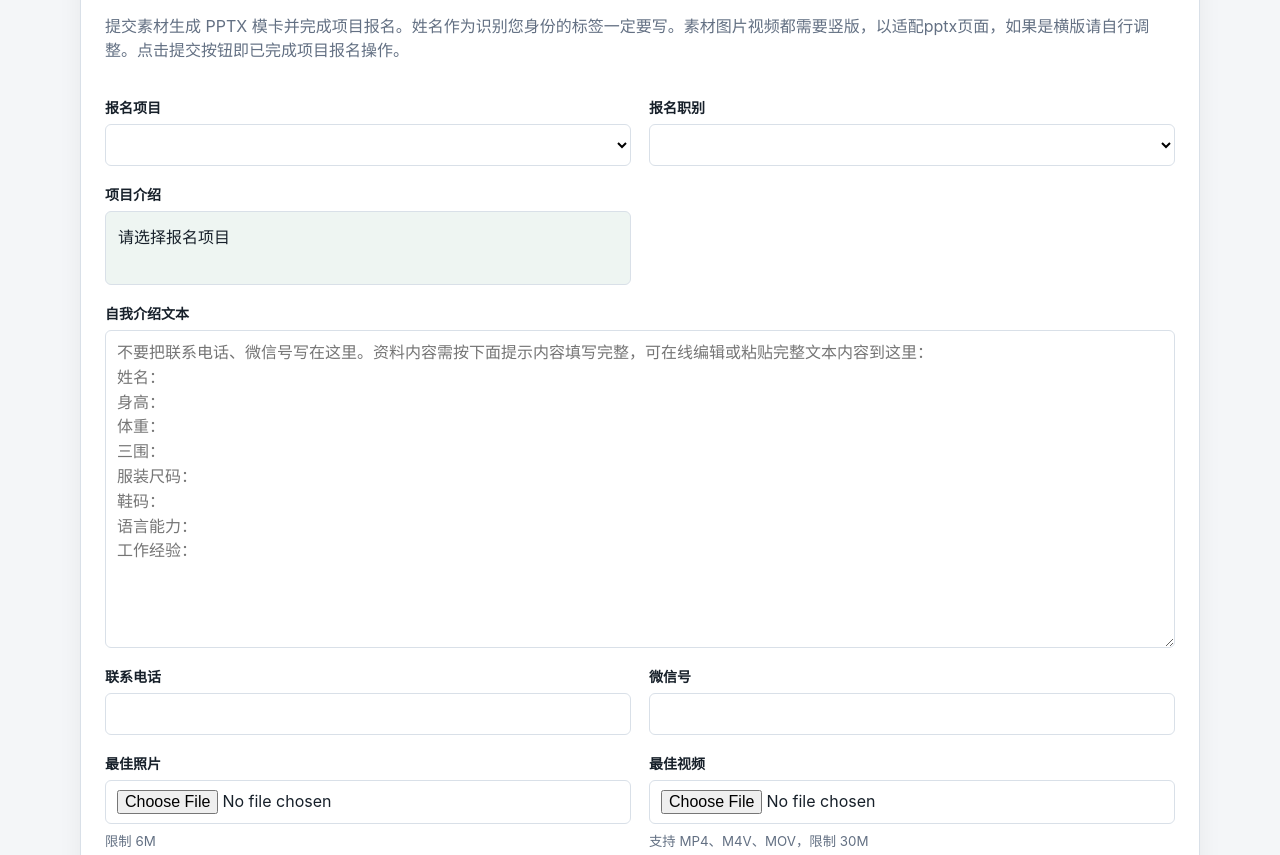
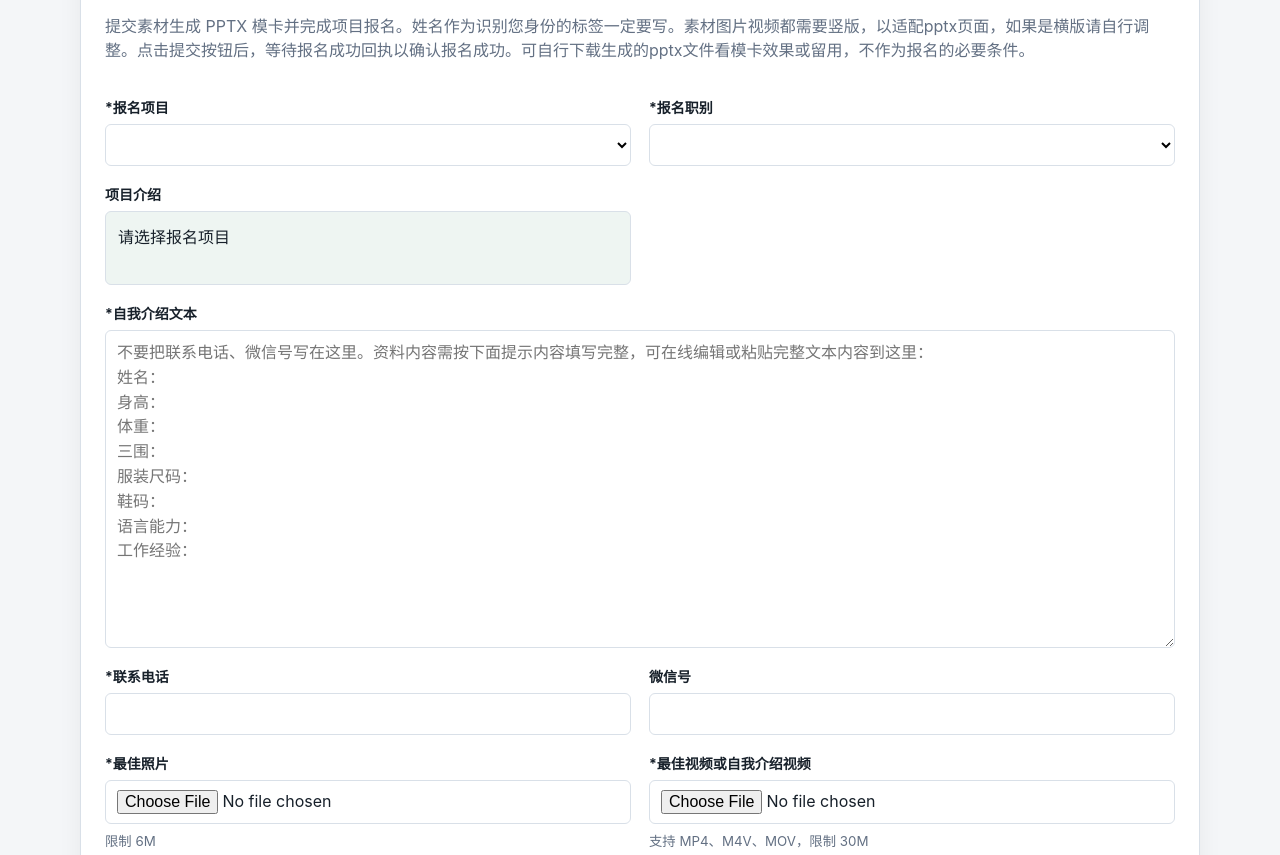
Before and after one commit to chenkewei2025/yhyw, a website: page public/index.html in a window 1280 px wide. Shown: the part 97-952 px from the top of the page. Drawn offline with Linux system fonts and the light colour scheme; no server answers.

Commit message:
“模卡报名必选项标签”

```diff
--- a/public/index.html
+++ b/public/index.html
@@ -12,18 +12,18 @@
       <div class="topbar">
         <div>
           <h1>模卡报名</h1>
-          <p class="muted">提交素材生成 PPTX 模卡并完成项目报名。姓名作为识别您身份的标签一定要写。素材图片视频都需要竖版，以适配pptx页面，如果是横版请自行调整。点击提交按钮即已完成项目报名操作。</p>
+          <p class="muted">提交素材生成 PPTX 模卡并完成项目报名。姓名作为识别您身份的标签一定要写。素材图片视频都需要竖版，以适配pptx页面，如果是横版请自行调整。点击提交按钮后，等待报名成功回执以确认报名成功。可自行下载生成的pptx文件看模卡效果或留用，不作为报名的必要条件。</p>
         </div>
       </div>
 
       <form id="entryForm" class="form-grid">
         <label>
-          <span>报名项目</span>
+          <span>*报名项目</span>
           <select name="projectId" id="projectSelect" required></select>
         </label>
 
         <label>
-          <span>报名职别</span>
+          <span>*报名职别</span>
           <select name="roleId" id="roleSelect" required></select>
         </label>
 
@@ -33,7 +33,7 @@
         </div>
 
         <label class="wide">
-          <span>自我介绍文本</span>
+          <span>*自我介绍文本</span>
           <textarea name="introText" id="introText" rows="12" required placeholder="不要把联系电话、微信号写在这里。资料内容需按下面提示内容填写完整，可在线编辑或粘贴完整文本内容到这里：
 姓名：
 身高：
@@ -46,7 +46,7 @@
         </label>
 
         <label>
-          <span>联系电话</span>
+          <span>*联系电话</span>
           <input name="phone" inputmode="numeric" autocomplete="tel" maxlength="11" pattern="[0-9]{11}" required>
         </label>
 
@@ -56,13 +56,13 @@
         </label>
 
         <label>
-          <span>最佳照片</span>
+          <span>*最佳照片</span>
           <input type="file" name="bestPhoto" accept=".jpg,.jpeg,.bmp,.gif,.png,image/jpeg,image/pjpeg,image/bmp,image/x-ms-bmp,image/gif,image/png,image/x-png" required>
           <small>限制 6M</small>
         </label>
 
         <label>
-          <span>最佳视频</span>
+          <span>*最佳视频或自我介绍视频</span>
           <input type="file" name="bestVideo" accept=".mp4,.m4v,.mov,video/mp4,video/x-m4v,video/quicktime" required>
           <small>支持 MP4、M4V、MOV，限制 30M</small>
         </label>
```
